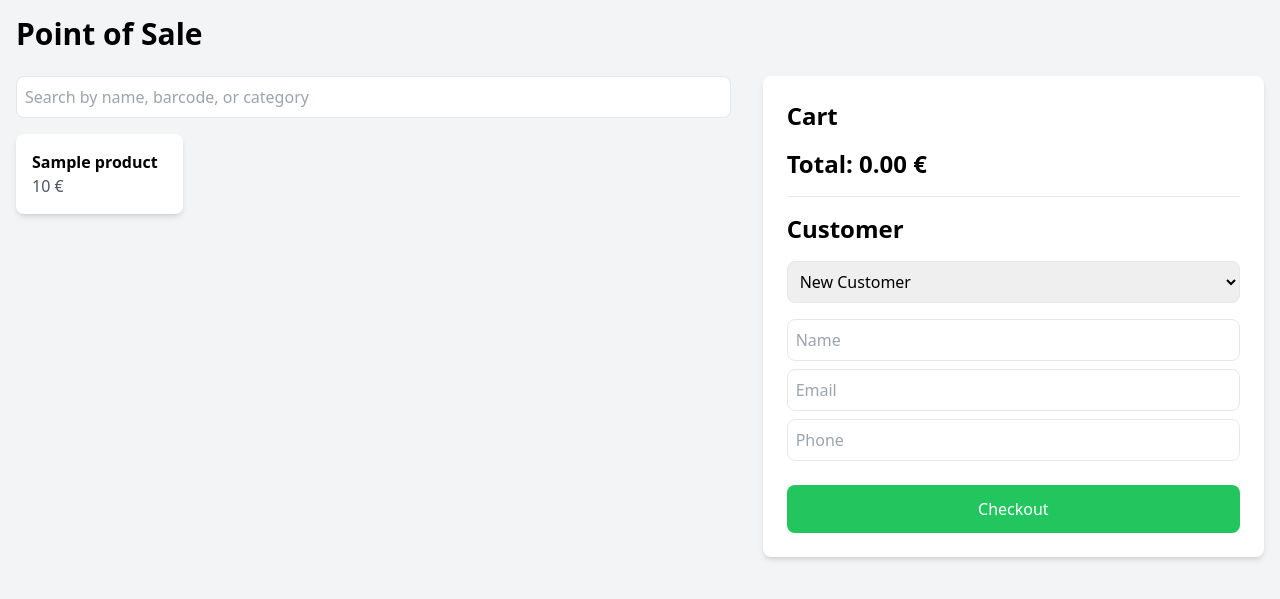
After one commit to LinuxLogos/sales_mall, a PHP site: template views/pos/index.php in a window 1280 px wide. The commit adds this page. Shown: the top 599 px of the page. Run offline with PHP 8.4, Linux system fonts and the light colour scheme; the template is opened without the code that fills it: most values are stand-ins (such as "Sample title", 1, 10 or a date in 2020); some libraries are stand-ins or nearby versions.

Commit message:
Implement POS and customer management modules

```diff
--- /dev/null
+++ b/views/pos/index.php
@@ -0,0 +1,134 @@
+<!DOCTYPE html>
+<html lang="en">
+<head>
+    <meta charset="UTF-8">
+    <meta name="viewport" content="width=device-width, initial-scale=1.0">
+    <title>Point of Sale</title>
+    <script src="https://cdn.tailwindcss.com"></script>
+    <script src="https://cdnjs.cloudflare.com/ajax/libs/gsap/3.12.2/gsap.min.js"></script>
+</head>
+<body class="bg-gray-100">
+    <div class="container mx-auto p-4">
+        <h1 class="text-3xl font-bold mb-6">Point of Sale</h1>
+        <div class="grid grid-cols-12 gap-8">
+            <!-- Product Selection -->
+            <div class="col-span-7">
+                <input type="text" id="search" placeholder="Search by name, barcode, or category" class="w-full p-2 border rounded-lg mb-4">
+                <div id="product-list" class="grid grid-cols-4 gap-4">
+                    <?php foreach ($products as $product): ?>
+                        <div class="product-card bg-white p-4 rounded-lg shadow-md cursor-pointer" data-id="<?= $product['id'] ?>" data-name="<?= $product['name'] ?>" data-price="<?= $product['sale_price'] ?>">
+                            <h3 class="font-bold"><?= $product['name'] ?></h3>
+                            <p class="text-gray-600"><?= $product['sale_price'] ?> €</p>
+                        </div>
+                    <?php endforeach; ?>
+                </div>
+            </div>
+
+            <!-- Cart -->
+            <div class="col-span-5 bg-white p-6 rounded-lg shadow-md">
+                <h2 class="text-2xl font-bold mb-4">Cart</h2>
+                <div id="cart-items" class="mb-4"></div>
+                <div class="text-2xl font-bold">Total: <span id="total">0.00</span> €</div>
+                <hr class="my-4">
+                <h2 class="text-2xl font-bold mb-4">Customer</h2>
+                <select id="customer_id" name="customer_id" class="w-full p-2 border rounded-lg mb-4">
+                    <option value="">New Customer</option>
+                    <?php foreach ($customers as $customer): ?>
+                        <option value="<?= $customer['id'] ?>"><?= $customer['name'] ?></option>
+                    <?php endforeach; ?>
+                </select>
+                <div id="new-customer-fields">
+                    <input type="text" id="customer_name" placeholder="Name" class="w-full p-2 border rounded-lg mb-2">
+                    <input type="email" id="customer_email" placeholder="Email" class="w-full p-2 border rounded-lg mb-2">
+                    <input type="tel" id="customer_phone" placeholder="Phone" class="w-full p-2 border rounded-lg mb-2">
+                </div>
+                <button id="checkout" class="w-full bg-green-500 text-white py-3 rounded-lg hover:bg-green-600 mt-4">Checkout</button>
+            </div>
+        </div>
+    </div>
+
+    <script>
+        document.addEventListener('DOMContentLoaded', () => {
+            const productCards = document.querySelectorAll('.product-card');
+            const cartItems = document.getElementById('cart-items');
+            const totalEl = document.getElementById('total');
+            const searchInput = document.getElementById('search');
+            let cart = [];
+
+            productCards.forEach(card => {
+                card.addEventListener('click', () => {
+                    const product = {
+                        id: card.dataset.id,
+                        name: card.dataset.name,
+                        price: parseFloat(card.dataset.price),
+                        quantity: 1
+                    };
+                    addToCart(product);
+                });
+            });
+
+            function addToCart(product) {
+                const existingProduct = cart.find(item => item.id === product.id);
+                if (existingProduct) {
+                    existingProduct.quantity++;
+                } else {
+                    cart.push(product);
+                }
+                renderCart();
+            }
+
+            function renderCart() {
+                cartItems.innerHTML = '';
+                let total = 0;
+                cart.forEach(item => {
+                    const itemEl = document.createElement('div');
+                    itemEl.className = 'flex justify-between items-center mb-2';
+                    itemEl.innerHTML = `
+                        <div>
+                            <h4 class="font-bold">${item.name}</h4>
+                            <p class="text-gray-600">${item.price.toFixed(2)} €</p>
+                        </div>
+                        <input type="number" value="${item.quantity}" min="1" class="w-16 text-center border rounded-lg" data-id="${item.id}">
+                    `;
+                    cartItems.appendChild(itemEl);
+                    total += item.price * item.quantity;
+                });
+                totalEl.textContent = total.toFixed(2);
+            }
+
+            cartItems.addEventListener('change', e => {
+                if (e.target.tagName === 'INPUT') {
+                    const id = e.target.dataset.id;
+                    const quantity = parseInt(e.target.value);
+                    const product = cart.find(item => item.id === id);
+                    if (product) {
+                        product.quantity = quantity;
+                        renderCart();
+                    }
+                }
+            });
+
+            searchInput.addEventListener('input', () => {
+                const searchTerm = searchInput.value.toLowerCase();
+                productCards.forEach(card => {
+                    const name = card.dataset.name.toLowerCase();
+                    if (name.includes(searchTerm)) {
+                        card.style.display = 'block';
+                    } else {
+                        card.style.display = 'none';
+                    }
+                });
+            });
+
+            // GSAP Animations
+            gsap.from('.product-card', {
+                duration: 0.5,
+                opacity: 0,
+                y: 20,
+                stagger: 0.1,
+                ease: 'power2.out'
+            });
+        });
+    </script>
+</body>
+</html>
```
Also changed, not shown: controllers/PosController.php (added, +43 -0 lines), database.sql (+99 -0 lines), models/Customer.php (added, +49 -0 lines), models/Invoice.php (added, +22 -0 lines), models/InvoiceItem.php (added, +22 -0 lines), routes.php (+8 -0 lines).
